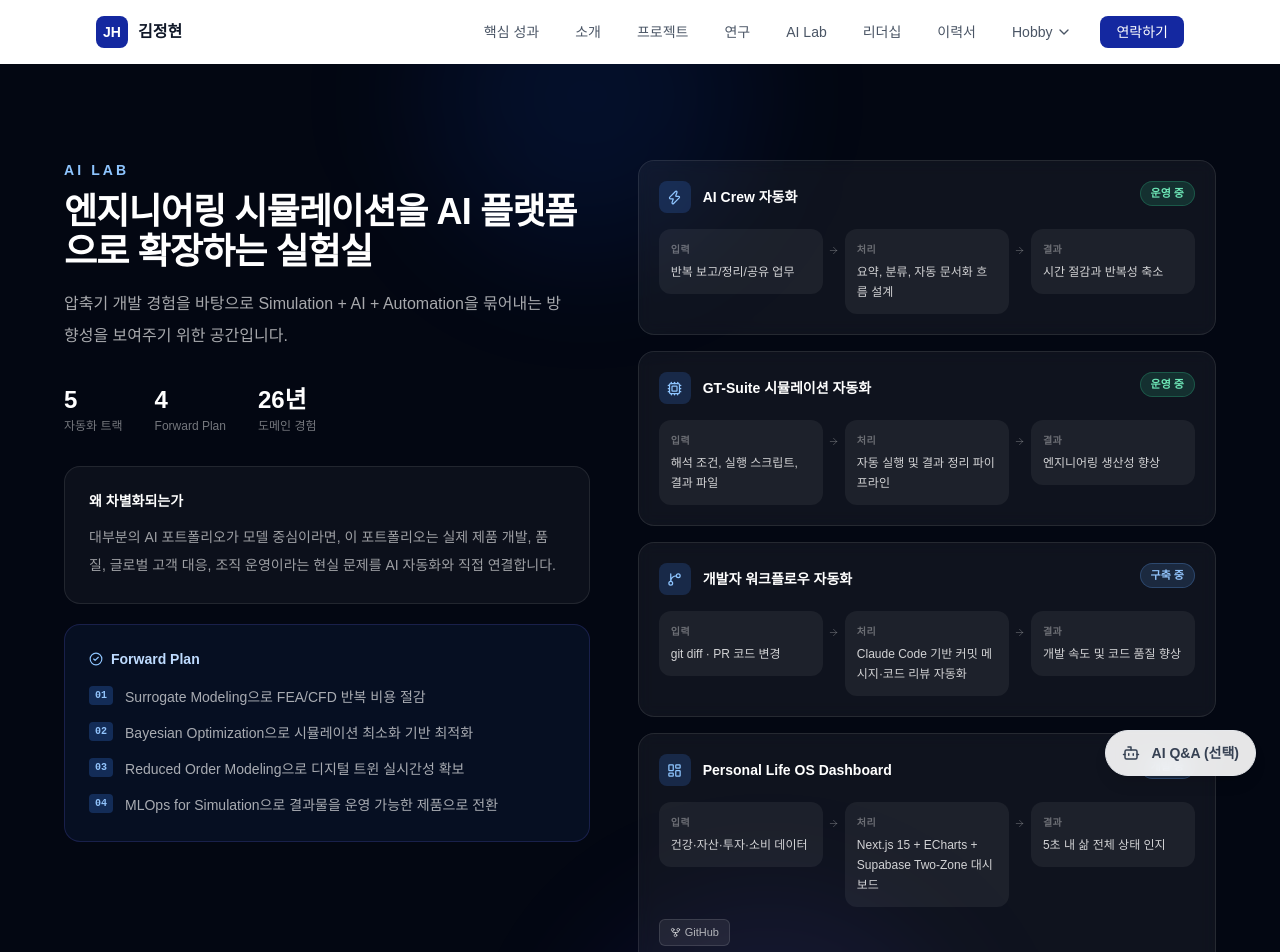
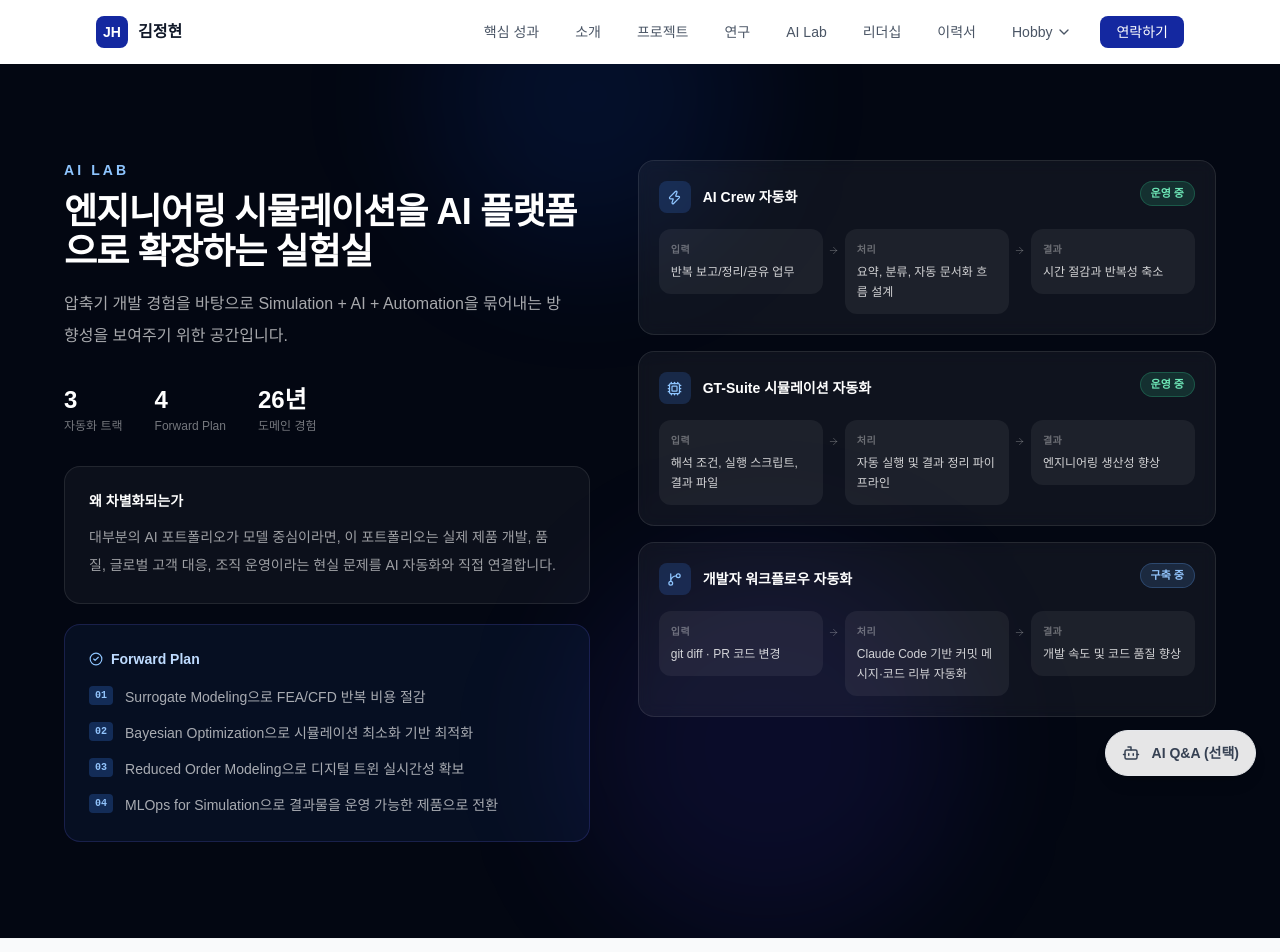
Before and after one commit to jh104kim/jh104kim.github.io, a Next.js app: page /ai-lab in a window 1280 px wide. Shown: the top 952 px of the page. Built offline with nearby package versions, Linux system fonts and the light colour scheme.

Commit message:
fix: add output export and unoptimized images for GitHub Pages

```diff
--- a/next.config.ts
+++ b/next.config.ts
@@ -2,6 +2,10 @@ import type { NextConfig } from "next";
 import path from "node:path";
 
 const nextConfig: NextConfig = {
+  output: "export",
+  images: {
+    unoptimized: true,
+  },
   turbopack: {
     root: path.resolve(__dirname),
   },
--- a/src/components/sections/AiLab.tsx
+++ b/src/components/sections/AiLab.tsx
@@ -1,7 +1,7 @@
 "use client";
 
 import SectionWrapper from "@/components/ui/SectionWrapper";
-import { Zap, Cpu, GitBranch, LayoutDashboard, PieChart, ArrowRight, CheckCircle2, GitFork, ExternalLink } from "lucide-react";
+import { Zap, Cpu, GitBranch, ArrowRight, CheckCircle2 } from "lucide-react";
 
 // ── 데이터 ─────────────────────────────────────────────────────────────────
 
@@ -12,9 +12,8 @@ type Track = {
   process: string;
   output: string;
   tag: string;
+  /** 뱃지 스타일: Tailwind 동적 클래스 대신 inline style로 처리(JIT 스캔 누락 방지) */
   tagStyle: React.CSSProperties;
-  githubUrl?: string;
-  demoUrl?: string;
 };
 
 const currentTracks: Track[] = [
@@ -57,34 +56,6 @@ const currentTracks: Track[] = [
       border: "1px solid rgba(96,165,250,0.25)",
     },
   },
-  {
-    Icon: LayoutDashboard,
-    title: "Personal Life OS Dashboard",
-    input: "건강·자산·투자·소비 데이터",
-    process: "Next.js 15 + ECharts + Supabase Two-Zone 대시보드",
-    output: "5초 내 삶 전체 상태 인지",
-    tag: "개발 중",
-    tagStyle: {
-      background: "rgba(96,165,250,0.15)",
-      color: "rgb(147,197,253)",
-      border: "1px solid rgba(96,165,250,0.25)",
-    },
-    githubUrl: "https://github.com/jh104kim/dashboard-junghyoun",
-  },
-  {
-    Icon: PieChart,
-    title: "은퇴 연금 분석 웹앱",
-    input: "9개 연금 상품 수령 데이터",
-    process: "4개 절세 시나리오 비교 + 건보료 시뮬레이터",
-    output: "세후 실수령액 최적화 전략",
-    tag: "MVP 완성",
-    tagStyle: {
-      background: "rgba(52,211,153,0.15)",
-      color: "rgb(110,231,183)",
-      border: "1px solid rgba(52,211,153,0.25)",
-    },
-    githubUrl: "https://github.com/jh104kim/pension-private-after-retirements",
-  },
 ];
 
 const roadmap = [
@@ -95,12 +66,13 @@ const roadmap = [
 ];
 
 const metrics = [
-  { v: "5", l: "자동화 트랙" },
+  { v: "3", l: "자동화 트랙" },
   { v: "4", l: "Forward Plan" },
   { v: "26년", l: "도메인 경험" },
 ];
 
 // ── 재사용 인라인 스타일 상수 ─────────────────────────────────────────────
+// bg-white/[0.xx] 소수점 임의값은 Tailwind v4 JIT에서 스캔 누락 가능 → 모두 inline style 대체
 
 const CARD_STYLE: React.CSSProperties = {
   background: "rgba(255,255,255,0.05)",
@@ -151,25 +123,14 @@ const STEP_BADGE_STYLE: React.CSSProperties = {
   marginTop: "1px",
 };
 
-const LINK_BTN_STYLE: React.CSSProperties = {
-  display: "inline-flex",
-  alignItems: "center",
-  gap: "4px",
-  padding: "3px 10px",
-  borderRadius: "6px",
-  fontSize: "11px",
-  fontWeight: 500,
-  background: "rgba(255,255,255,0.07)",
-  border: "1px solid rgba(255,255,255,0.12)",
-  color: "rgba(255,255,255,0.65)",
-  textDecoration: "none",
-  transition: "background 0.15s",
-};
-
 // ── 컴포넌트 ───────────────────────────────────────────────────────────────
 
 export default function AiLab() {
   return (
+    // ⚠️  내부 카드에 .ui-card 클래스 사용 금지.
+    //     globals.css 의 .ui-card { background: var(--card) } 가 white를 강제해
+    //     dark 섹션에서 white-on-white 버그를 유발함.
+    //     투명 배경이 필요한 모든 요소는 inline style 사용 (Tailwind v4 JIT 스캔 우회).
     <SectionWrapper
       id="ai-lab"
       className="relative overflow-hidden bg-gray-950 text-white"
@@ -234,7 +195,7 @@ export default function AiLab() {
         {/* ── 오른쪽 컬럼 — 트랙 카드 ── */}
         <div className="space-y-4">
           {currentTracks.map(
-            ({ Icon, title, input, process, output, tag, tagStyle, githubUrl, demoUrl }) => (
+            ({ Icon, title, input, process, output, tag, tagStyle }) => (
               <div key={title} className="p-5" style={CARD_STYLE}>
                 {/* 카드 헤더 */}
                 <div className="mb-4 flex items-start justify-between gap-3">
@@ -284,24 +245,6 @@ export default function AiLab() {
                     ),
                   )}
                 </div>
-
-                {/* 링크 버튼 (있을 때만) */}
-                {(githubUrl || demoUrl) && (
-                  <div className="mt-3 flex gap-2">
-                    {githubUrl && (
-                      <a href={githubUrl} target="_blank" rel="noopener noreferrer" style={LINK_BTN_STYLE}>
-                        <GitFork size={11} />
-                        GitHub
-                      </a>
-                    )}
-                    {demoUrl && (
-                      <a href={demoUrl} target="_blank" rel="noopener noreferrer" style={LINK_BTN_STYLE}>
-                        <ExternalLink size={11} />
-                        Live Demo
-                      </a>
-                    )}
-                  </div>
-                )}
               </div>
             ),
           )}
--- a/src/components/ui/ProjectCard.tsx
+++ b/src/components/ui/ProjectCard.tsx
@@ -2,7 +2,6 @@
 
 import { Project, categoryColors, categoryLabels } from "@/data/projects";
 import { HoverCardMotion } from "@/components/ui/MotionPrimitives";
-import { Lock, ExternalLink, GitFork } from "lucide-react";
 
 interface ProjectCardProps {
   project: Project;
@@ -11,25 +10,15 @@ interface ProjectCardProps {
 
 export default function ProjectCard({ project, index = 0 }: ProjectCardProps) {
   const colors = categoryColors[project.category];
-  const hasLinks = project.githubUrl || project.demoUrl;
 
   return (
     <HoverCardMotion className="ui-card flex h-full flex-col gap-4 p-6">
-      {/* 헤더: 카테고리 배지 + Private 배지 + 연도 */}
       <div className="flex items-start justify-between gap-2">
-        <div className="flex items-center gap-2 flex-wrap">
-          <span
-            className={`inline-block px-2.5 py-1 text-xs font-medium rounded-full border ${colors.bg} ${colors.text} ${colors.border}`}
-          >
-            {categoryLabels[project.category]}
-          </span>
-          {project.isPrivate && (
-            <span className="inline-flex items-center gap-1 px-2.5 py-1 text-xs font-medium rounded-full border bg-gray-100 text-gray-500 border-gray-200">
-              <Lock size={10} />
-              Private
-            </span>
-          )}
-        </div>
+        <span
+          className={`inline-block px-2.5 py-1 text-xs font-medium rounded-full border ${colors.bg} ${colors.text} ${colors.border}`}
+        >
+          {categoryLabels[project.category]}
+        </span>
         <span className="text-xs text-gray-400 shrink-0">{project.year}</span>
       </div>
 
@@ -83,34 +72,6 @@ export default function ProjectCard({ project, index = 0 }: ProjectCardProps) {
             </span>
           ))}
         </div>
-
-        {/* GitHub / Demo 링크 버튼 */}
-        {hasLinks && (
-          <div className="flex gap-2 pt-2">
-            {project.githubUrl && (
-              <a
-                href={project.githubUrl}
-                target="_blank"
-                rel="noopener noreferrer"
-                className="inline-flex items-center gap-1.5 px-3 py-1.5 text-xs font-medium rounded-lg border border-gray-200 bg-white text-gray-600 hover:bg-gray-50 hover:border-gray-300 transition-colors"
-              >
-                <GitFork size={12} />
-                GitHub
-              </a>
-            )}
-            {project.demoUrl && (
-              <a
-                href={project.demoUrl}
-                target="_blank"
-                rel="noopener noreferrer"
-                className="inline-flex items-center gap-1.5 px-3 py-1.5 text-xs font-medium rounded-lg border border-[#1428a0]/20 bg-[#1428a0]/5 text-[#1428a0] hover:bg-[#1428a0]/10 transition-colors"
-              >
-                <ExternalLink size={12} />
-                Live Demo
-              </a>
-            )}
-          </div>
-        )}
       </div>
 
       <span className="sr-only">index: {index}</span>
--- a/src/data/portfolio-context.ts
+++ b/src/data/portfolio-context.ts
@@ -25,8 +25,6 @@ export const portfolioKnowledge = {
 		"R600a BLDC 최초 개발 (기여도 100%)",
 		"일본 Sales 360억 달성",
 		"GT-Suite 자동화 및 AI 업무자동화",
-		"Personal Life OS Dashboard — Next.js 15 + ECharts + Supabase 기반 개인 운영체계. 건강·자산·투자·소비·연금·세금을 Two-Zone 단일 화면으로 통합. Supabase RLS 기반 데이터 보안. GitHub: https://github.com/jh104kim/dashboard-junghyoun (Private 앱)",
-		"은퇴 연금 분석 웹앱 — Vite + React 18 + Recharts + Cloudflare Workers AI. 9개 연금 상품 × 55~90세 현금흐름 분석. IRP 분산 수령·국민연금 지연 수령 등 4개 절세 시나리오 비교. 건보료 슬라이더 시뮬레이터 탑재. GitHub: https://github.com/jh104kim/pension-private-after-retirements",
 	],
 	research: [
 		"FSI for valve dynamics",
@@ -36,8 +34,6 @@ export const portfolioKnowledge = {
 	ai_lab: [
 		"반복 보고/정리 업무 자동화",
 		"GT-Suite 실행/결과 정리 자동화",
-		"Personal Life OS Dashboard — Samsung Galaxy 기반 건강·자산 통합 대시보드 (Next.js 15, Supabase)",
-		"은퇴 연금 분석 웹앱 — 절세 시나리오 시뮬레이터 + AI 챗봇 (Vite, Cloudflare Workers AI)",
 		"Simulation + AI + Automation 융합 방향",
 	],
 	contact: {
@@ -64,22 +60,6 @@ export const portfolioContext = `당신은 김정현의 포트폴리오 AI 어
 4. C&M 품질그룹장 (2019~2021) — 내외부 품질 안정화
 5. C&M 개발그룹장 (2021~2023) — 신모델 개발 및 외판 확대
 6. AI Crew Leader (2024~ 현재) — GT-Suite 자동화 + AI 업무자동화 추진
-
-## 개인 AI 프로젝트 (2026)
-
-### Personal Life OS Dashboard
-- GitHub: https://github.com/jh104kim/dashboard-junghyoun
-- 기술: Next.js 15, React 19, TypeScript, ECharts, Supabase, Tailwind CSS
-- 설명: Samsung Galaxy 기반 개인 운영체계(Life OS). 건강(Samsung Health), 자산, 투자, 소비, 연금, 세금을 Two-Zone 단일 화면으로 통합.
-- 특징: Supabase RLS 기반 데이터 보안, CSV fallback → Supabase 3단계 데이터 추상화, 5초 내 상태 인지 목표
-- 접근: Private 앱 (Supabase 인증 필요), GitHub 레포 공개
-
-### 은퇴 연금 분석 웹앱
-- GitHub: https://github.com/jh104kim/pension-private-after-retirements
-- 기술: Vite, React 18, Recharts, Cloudflare Pages, Workers AI (Llama 3.1 8B), Tailwind CSS
-- 설명: 1973년생 57세 은퇴 예정자의 9개 연금 상품 × 55~90세 현금흐름 분석 앱 (MVP 완성)
-- 기능: 4개 절세 시나리오 비교 (IRP 분산·국민연금 지연 수령 등), 건보료 슬라이더 시뮬레이터, AI 챗봇 탑재
-- 접근: Cloudflare Pages 배포 (공개)
 
 ## 기술 스킬
 - AI 도구: ChatGPT★★★★★, Grok★★★★, Midjourney★★★★
--- a/src/data/projects.ts
+++ b/src/data/projects.ts
@@ -14,9 +14,6 @@ export type Project = {
   category: "engineering" | "leadership" | "ai" | "quality";
   highlight: string;
   year: string;
-  demoUrl?: string;
-  githubUrl?: string;
-  isPrivate?: boolean;
 };
 
 export const projects: Project[] = [
@@ -153,47 +150,6 @@ export const projects: Project[] = [
     highlight: "✔ AI Crew 자동화 추진",
     year: "2024",
   },
-  {
-    id: "life-os-dashboard",
-    title: "Personal Life OS Dashboard",
-    titleEn: "Personal Life OS Dashboard",
-    achievement: "건강·자산·투자·소비를 하나의 화면에서 5초 내 파악",
-    challenge:
-      "Samsung Galaxy 기반 개인 데이터를 Supabase RLS로 안전하게 통합 관리하면서, 스크롤 없는 단일 뷰포트에 모든 핵심 지표를 담아야 했습니다.",
-    description:
-      "Next.js 15 + ECharts + Supabase 기반 개인 운영체계(Life OS). 건강(Samsung Health), 자산, 투자, 소비, 연금, 세금을 Two-Zone 대시보드로 통합. CSV fallback → Supabase 3단계 데이터 추상화 설계.",
-    role: "설계 / 구현",
-    contribution: 100,
-    startDate: "2026.05",
-    endDate: "현재",
-    impact: "Life OS 단일 화면 — 5초 상태 인지",
-    technologies: ["Next.js 15", "React 19", "ECharts", "Supabase", "TypeScript", "Tailwind"],
-    category: "ai",
-    highlight: "✔ Personal Life OS 구축",
-    year: "2026",
-    githubUrl: "https://github.com/jh104kim/dashboard-junghyoun",
-    isPrivate: true,
-  },
-  {
-    id: "pension-analyzer",
-    title: "은퇴 연금 분석 웹앱",
-    titleEn: "Retirement Pension Analyzer",
-    achievement: "9개 연금 상품 × 55~90세 절세 시나리오 통합 분석",
-    challenge:
-      "세금·건보료 계산 로직과 4개 절세 시나리오를 단일 뷰포트에서 실시간 비교하고, AI 챗봇으로 결과를 자연어로 해석할 수 있게 해야 했습니다.",
-    description:
-      "Vite + React 18 + Recharts 기반 은퇴 후 연금 수령 전략 분석 앱 (MVP 완성). IRP 분산 수령·국민연금 지연 수령 등 4개 시나리오 비교, 건보료 슬라이더 시뮬레이터, Cloudflare Workers AI 챗봇 탑재.",
-    role: "설계 / 구현",
-    contribution: 100,
-    startDate: "2026.06",
-    endDate: "현재",
-    impact: "연금 절세 시나리오 즉시 비교 가능",
-    technologies: ["Vite", "React 18", "Recharts", "Cloudflare Pages", "Workers AI", "Tailwind"],
-    category: "ai",
-    highlight: "✔ 연금 절세 시뮬레이터",
-    year: "2026",
-    githubUrl: "https://github.com/jh104kim/pension-private-after-retirements",
-  },
 ];
 
 export const categoryLabels: Record<Project["category"], string> = {
```
